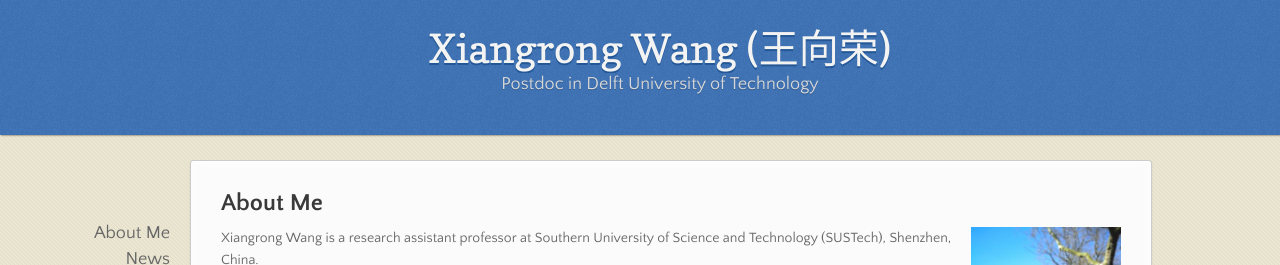
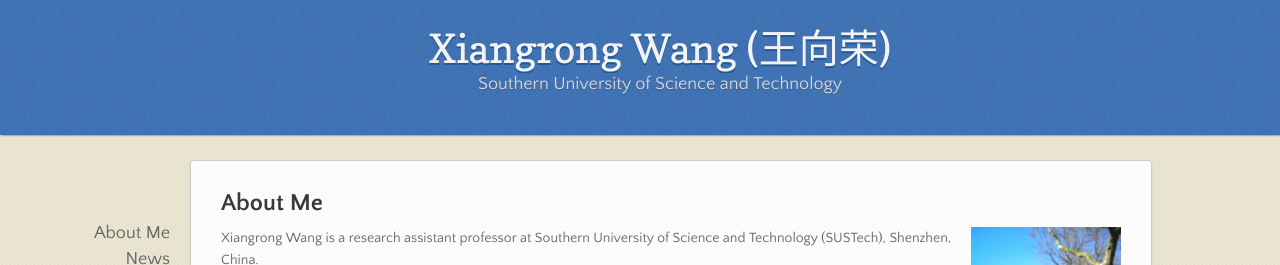
Before and after one commit to xiangrongwang/xiangrongwang.github.io, a Jekyll site: the page built from index.md, in a window 1280 px wide. Shown: the top 265 px of the page. Built offline with Jekyll 4.4.1, drawn with Linux system fonts in a browser that asks for light colours; nearby versions of some CDN libraries; our own code applies the rules of GitHub Pages for plain Markdown files.

Commit message:
Update _config.yml

```diff
--- a/_config.yml
+++ b/_config.yml
@@ -2,12 +2,12 @@
 #theme: jekyll-theme-minimal
 title: Xiangrong Wang (王向荣)
 locale: en_US
-description: Postdoc in Delft University of Technology
+description: Southern University of Science and Technology
 
 owner:
   name: Xiangrong Wang
-  bio: "Postdoc in Delft University of Technology."
-  email: x.wang-2@tudelft.nl
+  bio: "Southern University of Science and Technology."
+  email: xiangrongwang88@gmail.com
   avatar: xiangrong.jpeg
 
 #theme: jekyll-theme-leap-day
```
